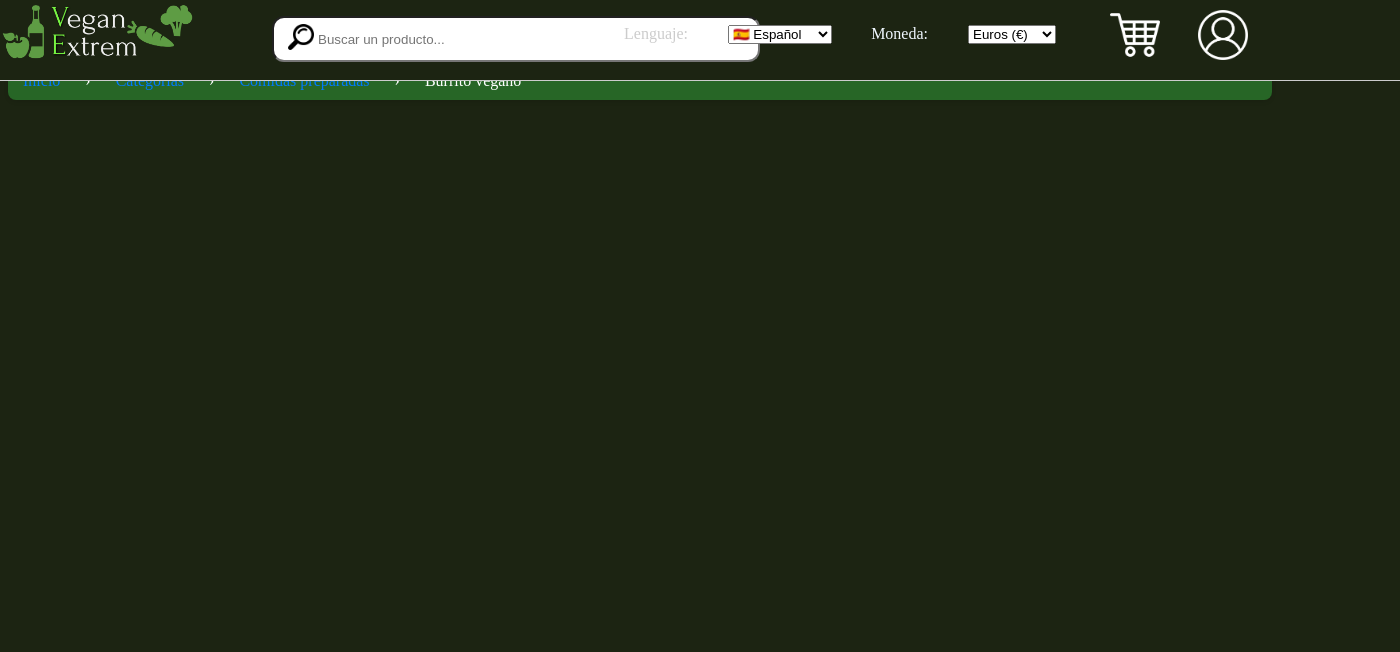
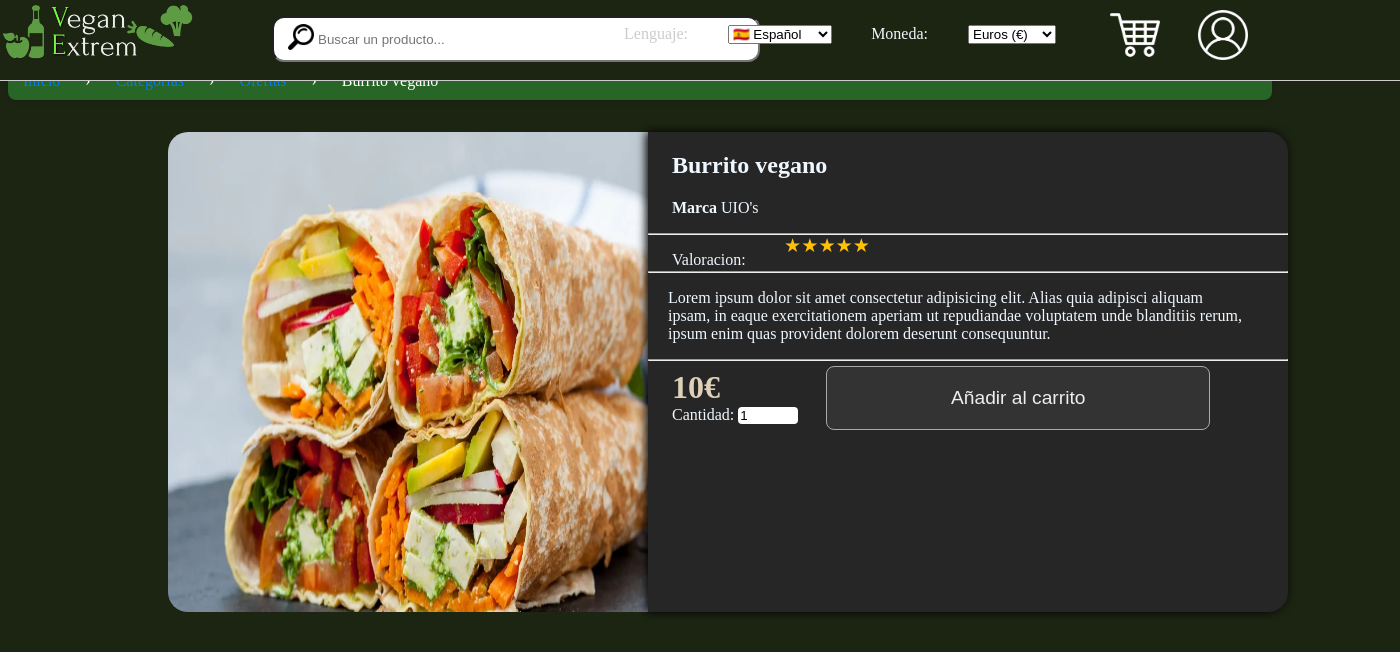
Before and after one commit to SERDUSSS/SMR_AW_Proyecto01, a plain HTML site: page burrito.html in a window 1280 px wide. Shown: the whole page, 1400 px wide, since content can reach past the window. Drawn offline with Linux system fonts and the light colour scheme.

Commit message:
modified:   burrito.html 	new file:   styles/alimento.css

```diff
--- a/burrito.html
+++ b/burrito.html
@@ -7,7 +7,7 @@
     <link rel="stylesheet" href="styles/common.css">
     <link rel="stylesheet" href="styles/cabecera.css">
     <link rel="stylesheet" href="styles/breadcrumb.css">
-    <link rel="stylesheet" href="styles/categorias.css">
+    <link rel="stylesheet" href="styles/alimento.css">
 </head>
 <body>
     <div class="cabecera">
@@ -51,12 +51,30 @@
     <ul class="breadcrumb">
         <li><a href="index.html">Inicio</a></li>
         <li><a href="index.html">Categorias</a></li>
-        <li><a href="preparadas.html">Comidas preparadas</a></li>
+        <li><a href="ofertas.html">Ofertas</a></li>
         <li><a href="burrito.html">Burrito vegano</a></li>
     </ul>
 
     <div class="container">
+        <img class="imagen" src="assets/comida/burrito-vegano.webp" alt="Burrito vegano">
 
+        <div class="informacion">
+            <h2>Burrito vegano</h2>
+            <p><b>Marca</b> UIO's</p>
+            <hr>
+            <p>Valoracion:</p><p class="stars">★★★★★</p>
+            <hr>
+            <p class="description">Lorem ipsum dolor sit amet consectetur adipisicing elit. Alias quia adipisci aliquam ipsam, in eaque exercitationem aperiam ut repudiandae voluptatem unde blanditiis rerum, ipsum enim quas provident dolorem deserunt consequuntur.</p>
+            <hr>
+            <h3>10€</h3>
+            <form action="">
+                <label for="quantity">Cantidad:</label>
+                <input type="number" name="quantity" id="quantity" value="1" required max="100">
+                <input type="submit" name="submit" id="submit" value="Añadir al carrito">
+            </form>
+        </div>
     </div>
+
+
 </body>
 </html>
--- /dev/null
+++ b/styles/alimento.css
@@ -0,0 +1,70 @@
+.imagen {
+    position: relative;
+    top: 4vh;
+    left: 20vh;
+    width: 60vh;
+    height: 60vh;
+    float: left;
+    border-radius: 20px 0 0 20px;
+}
+
+.informacion {
+    position: relative;
+    top: 4vh;
+    left: 20vh;
+    width: 80vh;
+    height: 60vh;
+    float: left;
+    background: #262627;
+    box-shadow: -2px 0 10px #000;
+    border-radius: 0 20px 20px 0;
+    text-indent: 3vh;
+}
+
+.informacion .stars {
+    position: relative;
+    bottom: 6.8vh;
+    left: 14vh;
+    font-size: 1.2em;
+    color: #ffc107;
+    margin-bottom: -6vh;
+}
+
+.informacion .description {
+    text-indent: 0px;
+    position: relative;
+    left: 20px;
+    max-width: 90%;
+}
+
+.informacion h3 {
+    position: relative;
+    color:#dfd1b7;
+    bottom: 3vh;
+    font-size: 2em;
+    margin-bottom: 0px;
+}
+
+.informacion form {
+    position: relative;
+    bottom: 6vh;
+}
+
+.informacion form input[type="number"] {
+    width: 7vh;
+    border: 0;
+    border-radius: 4px;
+}
+
+.informacion form input[type="submit"] {
+    position: relative;
+    font-size: larger;
+    background: #333;
+    color: #eee;
+    bottom: 2vh;
+    left: 3vh;
+    height: 8vh;
+    width: 48vh;
+    border: 1px solid #aaa;
+    border-radius: 8px;
+}
```
